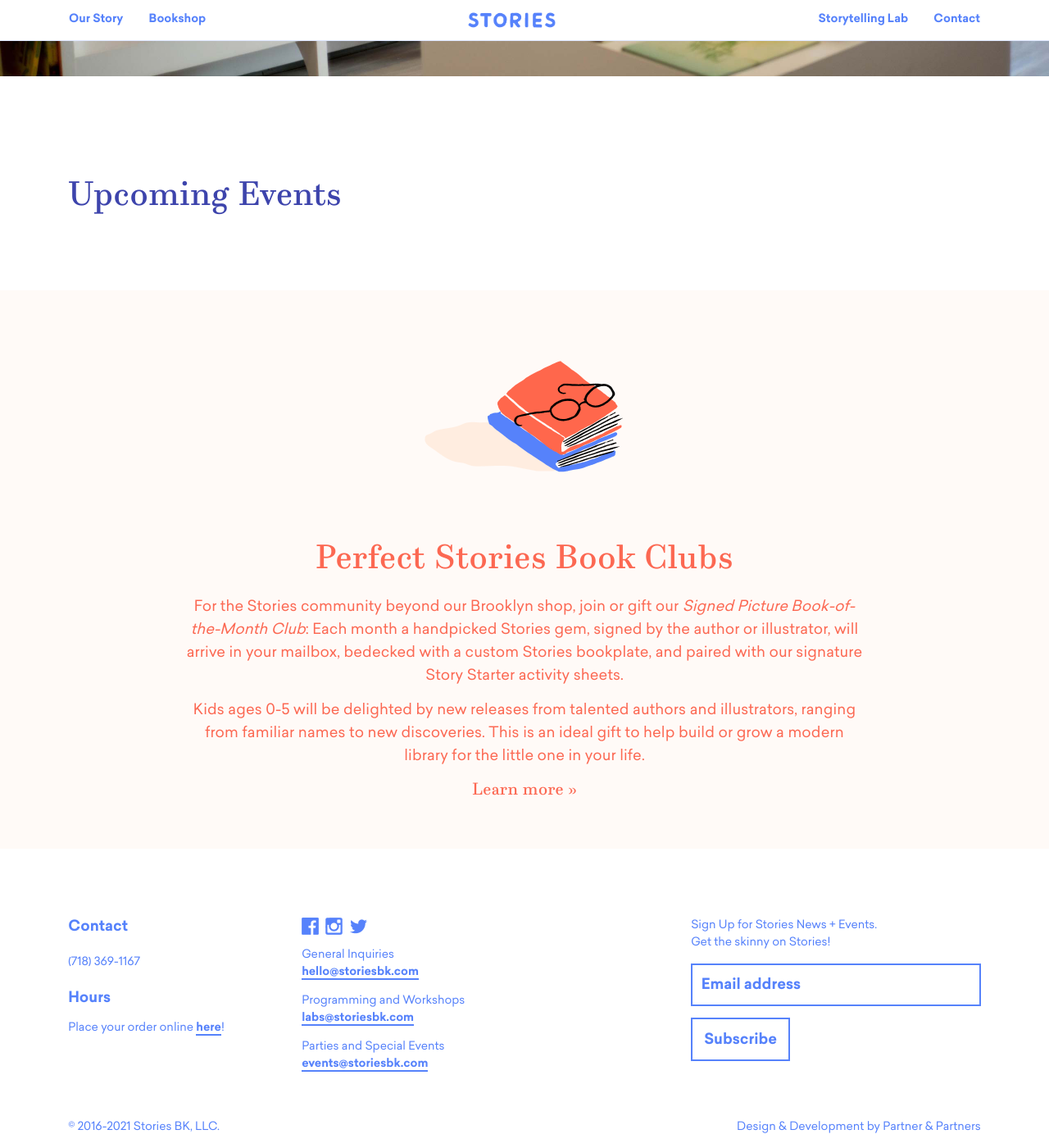
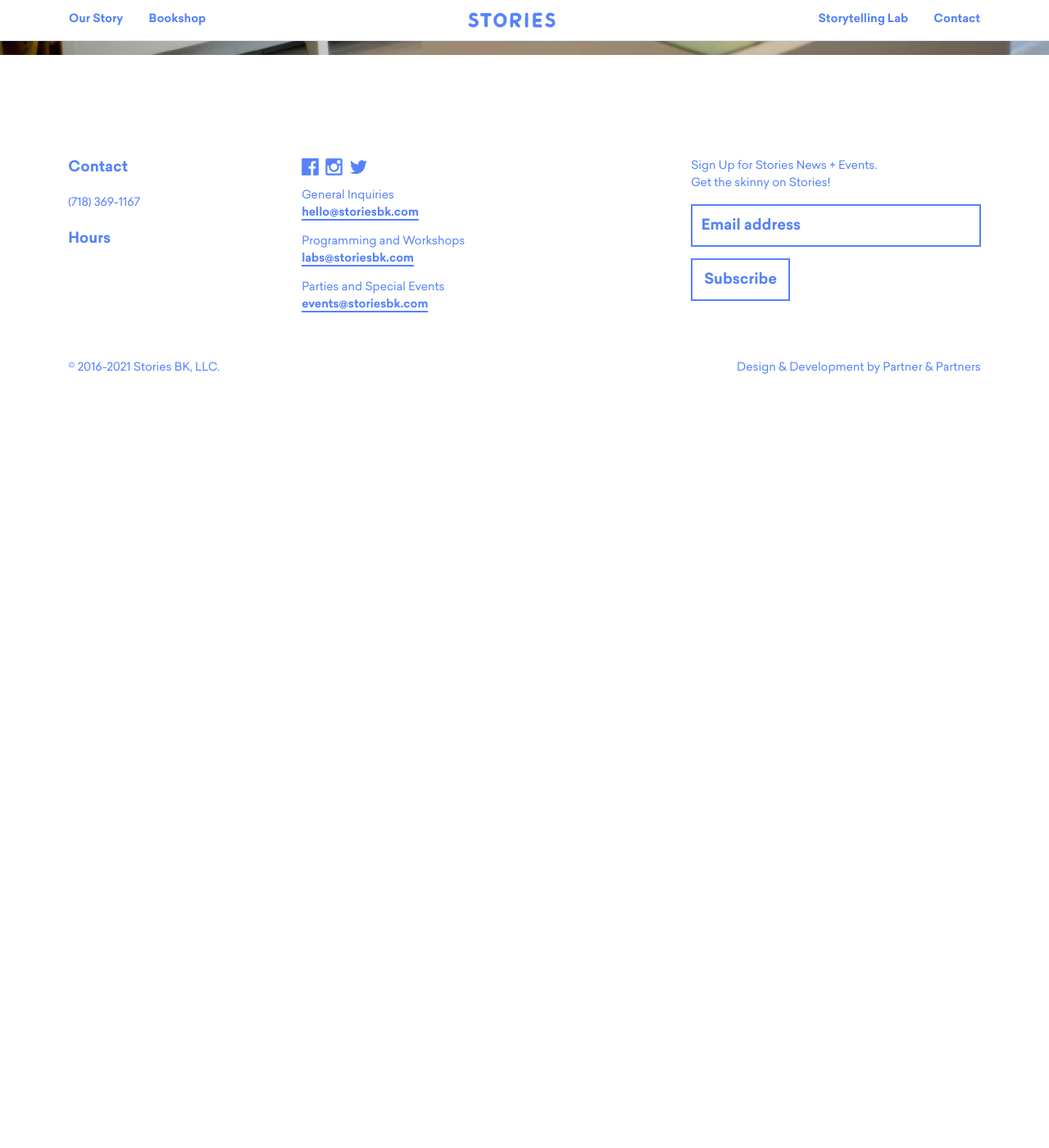
Before and after one commit to storiesbk/storiesbk.github.io, a Jekyll site: the page built from bookshop.markdown, in a window 1280 px wide and 1400 px high, scrolled down 930 px. Shown: the whole window at 82% size. Built offline with Jekyll 4.4.1, drawn with Linux system fonts in a browser that asks for light colours; nearby versions of some CDN libraries; some web fonts are replaced; a script that is not in the unit is left out; after the commit the page ends 1404 px from its top, so only the background shows below that.

Commit message:
Updated Config and 3 other files

```diff
--- a/_config.yml
+++ b/_config.yml
@@ -16,4 +16,4 @@ future: true
 plugins:
 - jekyll-sitemap
 - jekyll-github-metadata
-footer_openhours_text: Place your order online [here](http://shop.storiesbk.com)!
+footer_openhours_text:
--- a/bookshop.markdown
+++ b/bookshop.markdown
@@ -1,8 +1,8 @@
 ---
 title: Stories Bookshop
 permalink: "/bookshop/"
+slug: bookshop
 layout: default
-slug: bookshop
 ---
 
 <div class="container p-y-3">
@@ -15,8 +15,6 @@ slug: bookshop
 	<div class="row">
 		<div class="col-xs-12 col-md-9 p-t-2">
 			<h5 class="lead-in">Board books and picture books, chapter books and reference books, biographies, myths, folktales, poetry, and more &mdash; we carry a beautiful collection of children&rsquo;s literature for age zero through young adult. We have a section for parents, too, as well as rare, out-of-print, and vintage finds. And, also, the perfect pencils, notebooks, art supplies, and other tools most necessary for all budding storytellers.</h5>
-			<br>
-			<h5 class="lead-in"><a href="http://shop.storiesbk.com" target="_blank">Shop online now &raquo;</a></h5>
 		</div>
 		<div class="col-xs-12 col-md-offset-1 col-md-2">
 			<img src="{{ site.url }}/img/stories_bookshop.png" />
@@ -32,60 +30,3 @@ slug: bookshop
 		</div>
 	</div>
 </div>
-
-
-<div class="container color-dark-blue p-y-6">
-	<div class="row">
-		<div class="col-xs-12">
-			<h2 id="Events">Upcoming Events</h2>
-		</div>
-	</div>
-	<div class="row">
-		<div class='sk-fb-event' data-embed-id='19786'></div><script src='https://www.sociablekit.com/app/embed/facebook-events/widget.js'></script>
-	</div>
-</div>
-
-<!-- <div class="container p-y-3">
-	<div class="row">
-		<div class="col-xs-12 col-md-8">
-			<h2>Staff Favorites</h2>
-			<div class="lead">Here are some of the books we're most excited about right now.</div>
-		</div>
-	</div>
-</div>
-
-<div class="container p-y-3">
-	<div class="row">
-		{% assign staffFavoritePosts = site.categories.staff-favorites | sort: 'date' | reverse %}
-		{% for post in staffFavoritePosts limit:9 %}
-			<div class="col-xs-12 col-sm-6 col-md-4 col-lg-4">
-						<img src="{{ site.url }}/img/favorite-books/{{ post.book-image }}" />
-						<h4 class="m-t-2"><i>{{ post.book-title }}</i> by {{ post.book-author }}</h4>
-						<p>Section:&nbsp;{{ post.section }}</p>
-						<p>{{ post.content }}</p>
-						<p>Chosen by <strong><a href="{{ site.url }}/our-story/#{{ post.staff }}">{{ post.staff }}</a></strong></p>
-			</div>
-		{% endfor %}
-	</div>
-</div> -->
-
-<div class="container-fluid bg-light-light-orange color-orange p-y-6 text-xs-center">
-	<div class="row">
-		<div class="col-xs-12 col-md-8 col-md-offset-2">
-			<img src="{{ site.url }}/img/stories2.png" alt="" aria-hidden="true" width="245" height="auto" class="m-b-6">
-			<h2 class="m-b-2">Perfect Stories Book Clubs</h2>
-			<p class="lead">For the Stories community beyond our Brooklyn shop, join
-				or gift our <em>Signed Picture Book-of-the-Month Club</em>:
-				Each month a handpicked Stories gem, signed by the author or illustrator,
-				will arrive in your mailbox, bedecked with a custom Stories bookplate, and
-				paired with our signature Story Starter activity sheets.
-			</p>
-			<p class="lead">
-				Kids ages 0-5 will be delighted by new releases from talented authors and
-				illustrators, ranging from familiar names to new discoveries. This is an
-				ideal gift to help build or grow a modern library for the little one in your life.
-			</p>
-			<h5 class="notice text-xs-center"><a href="https://shop.storiesbk.com/shop/curated-book-of-the-month-clubs/3" target="_blank">Learn more &raquo;</a></h5>
-		</div>
-	</div>
-</div>
```
Also changed, not shown: index.markdown (+2 -48 lines), storytelling-lab.markdown (+4 -4 lines).
